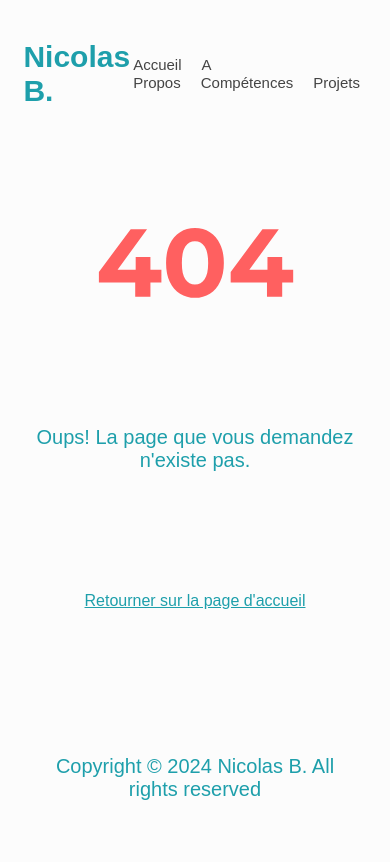
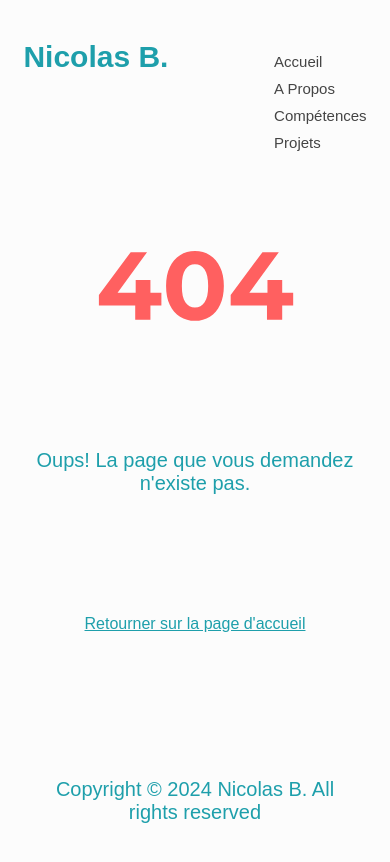
Before and after one commit to BonNicolas/portfolio, a React (Create React App) app: page / in a window 390 px wide. Shown: the top 862 px of the page. Built offline with nearby package versions, Linux system fonts and the light colour scheme.

Commit message:
Fix : nav, header & about (JSX & SCSS)

```diff
--- a/src/components/About/_about.scss
+++ b/src/components/About/_about.scss
@@ -40,3 +40,14 @@
     }
 
 }
+
+@media (max-width: 768px) {
+
+    .about {
+
+        &__cards {
+            flex-direction: column;
+        }
+    }
+
+}
--- a/src/components/Nav/_nav.scss
+++ b/src/components/Nav/_nav.scss
@@ -1,13 +1,20 @@
-.nav {
-    margin-right: 65px;
+.nav-main {
+    display: flex;
+
+    &__links {
+        margin-right: 50px;
+    }
 }
 
 @media (max-width: 768px) {
 
-    .nav {
-        margin-right: 20px;
+    .nav-main {
+        flex-direction: column;
+
+        &__links {
+            margin-right: 0;
+            margin-bottom: 10px;
+        }
     }
 
-
-
 }
--- a/src/components/Nav/nav.jsx
+++ b/src/components/Nav/nav.jsx
@@ -5,14 +5,14 @@ function Nav() {
   const location = useLocation();
 
   return (
-    <nav>
-      <NavLink className="nav cta cta--header" to="/Portfolio/">
+    <nav className='nav-main'>
+      <NavLink className="nav-main__links cta cta--header" to="/Portfolio/">
         Accueil
       </NavLink>
       {!["/Portfolio/Graphics", "/Portfolio/Videos", "/Portfolio/Web"].includes(location.pathname) && (
         <>
-          <a className="nav cta cta--header" href='#apropos'>A Propos</a>
-          <a className="nav cta cta--header" href='#competences'>Compétences</a>
+          <a className="nav-main__links cta cta--header" href='#apropos'>A Propos</a>
+          <a className="nav-main__links cta cta--header" href='#competences'>Compétences</a>
           <a className="cta cta--header" href='#gallery'>Projets</a>
         </>
       )}
--- a/src/layouts/Header/_header.scss
+++ b/src/layouts/Header/_header.scss
@@ -25,6 +25,7 @@
 @media (max-width: 768px) {
 
     .main-header {
+        align-items: baseline;
         margin-top: 20px;
         margin-bottom: 0;
 
--- a/src/layouts/Header/header.jsx
+++ b/src/layouts/Header/header.jsx
@@ -1,4 +1,3 @@
-
 import Nav from '../../components/Nav/nav';
 
 function Header() {
```
